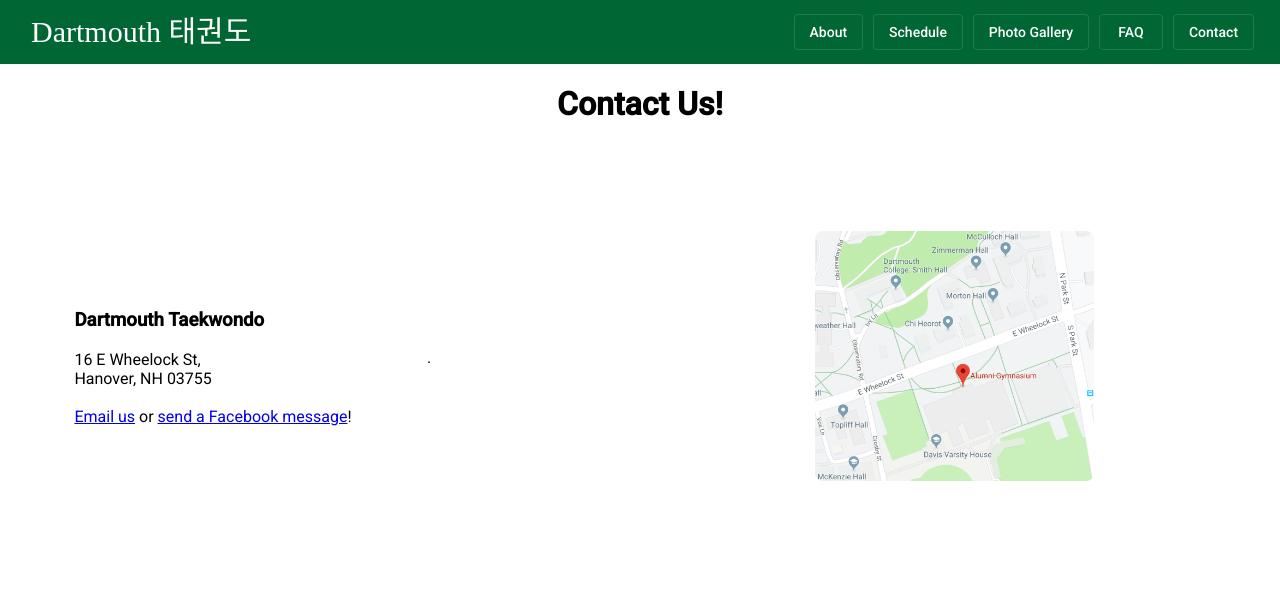
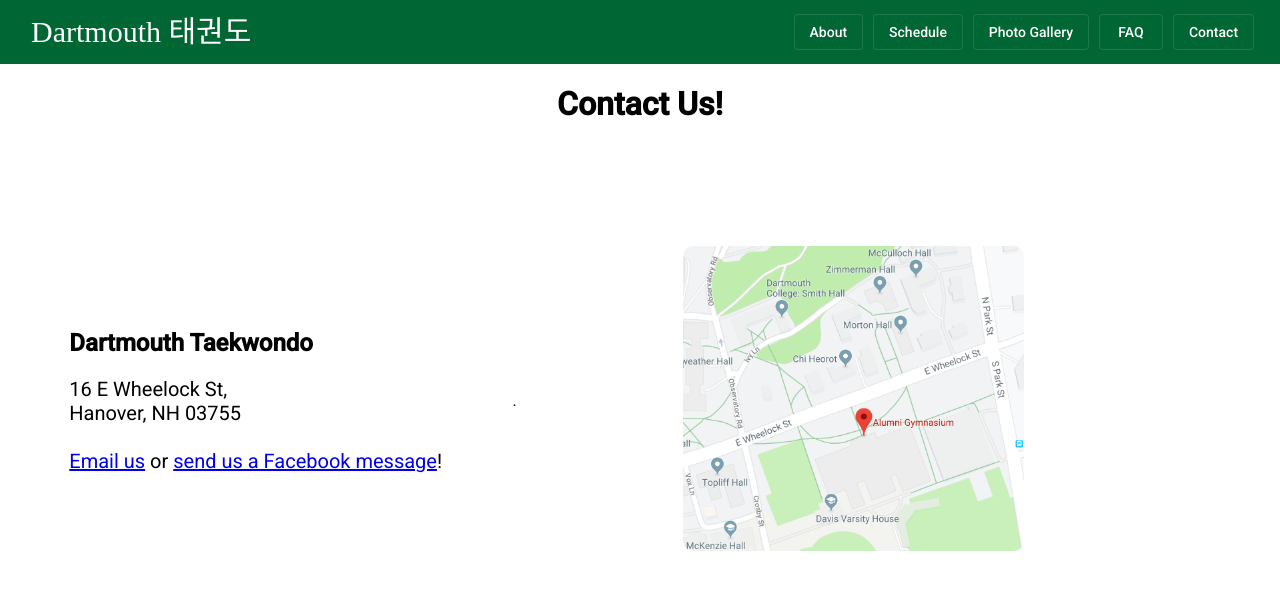
Before and after one commit to irenelam22/TKD-website, an Angular app: page /contact in a window 1280 px wide. Shown: the top 590 px of the page. Built offline with nearby package versions, Linux system fonts and the light colour scheme.

Commit message:
Updated all packages with peer dependancies

```diff
--- a/src/app/components/contact/contact.component.css
+++ b/src/app/components/contact/contact.component.css
@@ -1,17 +1,21 @@
-h1 {
+.center {
     text-align: center;
+}
+
+p {
+  font-size: 20px;
 }
 
 img {
 
-    border-radius: 8px;
-    max-width: 60%;
-    height: auto;
+    border-radius: 10px;
+    max-width: 100%;
+    height: relative;
     transition: .5s ease;
     backface-visibility: hidden;
 
 }
-.middle {
+/* .middle {
     transition: .5s ease;
     opacity: 0;
     position: absolute;
@@ -19,8 +23,8 @@
     left: 50%;
     transform: translate(-50%, -50%);
     -ms-transform: translate(-50%, -50%)
-  }
-.container {
+  } */
+/* .container {
     position: relative;
     width: 50%;
   }
@@ -54,4 +58,4 @@
   .container .button:hover {
     background-color: black;
     color: white;
-  }
+  } */
--- a/src/app/components/contact/contact.component.html
+++ b/src/app/components/contact/contact.component.html
@@ -1,17 +1,19 @@
 <app-navbar></app-navbar>
-<h1> Contact Us!</h1>
+<h1 class="center"> Contact Us!</h1>
 
-<mat-grid-list cols="3">
-  <mat-grid-tile colspan="1">
+<mat-grid-list cols="5" >
+  <mat-grid-tile colspan="2" rowspan="2">
     <div>
-      <h3> Dartmouth Taekwondo</h3>
-      16 E Wheelock St, <br>Hanover, NH 03755<br>
-      <br><a href="mailto:b1479396@urhen.com">Email us</a> or
-      <a href="https://m.me/Dartmouth.TKD">send a Facebook message</a>!
+      <h2> Dartmouth Taekwondo</h2>
+      <p>
+        16 E Wheelock St, <br>Hanover, NH 03755<br>
+        <br><a href="mailto:b1479396@urhen.com">Email us</a> or
+        <a href="https://m.me/Dartmouth.TKD">send us a Facebook message</a>!
+      </p>
     </div>
   </mat-grid-tile>
 
-  <mat-grid-tile colspan="2">
+  <mat-grid-tile colspan="2" rowspan="2">
       <div style="width: 100%;">.</div>
 
       <a href="https://www.google.com/maps/place/Alumni+Gymnasium/@43.7032125,-72.2857372,17.23z/data=!4m5!3m4!1s0x0:0x7d5a2f468a6dd885!8m2!3d43.703042!4d-72.284106">
@@ -20,4 +22,9 @@
       </a>
 
   </mat-grid-tile>
-</mat-grid-list>
+  <!-- <mat-grid-tile colspan="5" rowspan="1">
+      <p class="center">
+        Or see more of us at <a type="button" mdbBtn floating="true" size="lg" color="fb" class="waves-light" mdbWavesEffect><mdb-icon fab icon="facebook-f"></mdb-icon></a>
+      </p>
+  </mat-grid-tile>
+</mat-grid-list> -->
--- a/src/app/components/home/home.component.html
+++ b/src/app/components/home/home.component.html
@@ -1,17 +1,31 @@
+<!-- <head>
+    <script src="jquery-2.1.4.js"></script>
+    <script src="typed.js"></script>
+</head>
+<body> -->
 <div class="imgbox">
-    <img class="center-fit animate-pop-in" src="assets/images/tournament.jpg" alt="Taekwondo">
-    <div class="centered-text"><h1>Dartmouth Taekwondo</h1></div>
+    <a href="/about"> -->
+            <img class="center-fit animate-pop-in" src="assets/images/tournament.jpg" alt="Taekwondo">
+        <div class="centered-text"><h1>Dartmouth Taekwondo</h1></div>
+    </a>
+</div>
+    <!-- <div id="typed-strings">
+            <p>Typed.js is a <strong>JavaScript</strong> library.</p>
+            <p>It <em>types</em> out sentences.</p>
+        </div>
+        <span id="typed"></span>
+    <script>
+        $('document').ready(function(){
+            var typed = new Type('#typed', {
+                stringsElement: '#typed-strings',
+                backSpeed: 40,
+                typeSpeed: 40
+            })
+        });
+    </script>
+</body>
 
-</div>
 
-<!-- <script>
-        var typed = new Typed('#typed', {
-          stringsElement: '#typed-strings'
-        });
-      </script>
 
-<div id="typed-strings">
-        <p>Typed.js is a <strong>JavaScript</strong> library.</p>
-        <p>It <em>types</em> out sentences.</p>
-    </div>
-    <span id="typed"></span> -->
+
+</body> -->
--- a/src/app/components/home/home.component.ts
+++ b/src/app/components/home/home.component.ts
@@ -1,6 +1,6 @@
 import { Component, OnInit } from '@angular/core';
 
-// import Typed from 'typed.js';
+import Typed from 'typed.js';
 
 // var options = {
 //   strings: ["<i>First</i> sentence.", "&amp; a second sentence."],
```
Also changed, not shown: package.json (+18 -17 lines), 1 other file (tests, documents, lock files or other folders).
